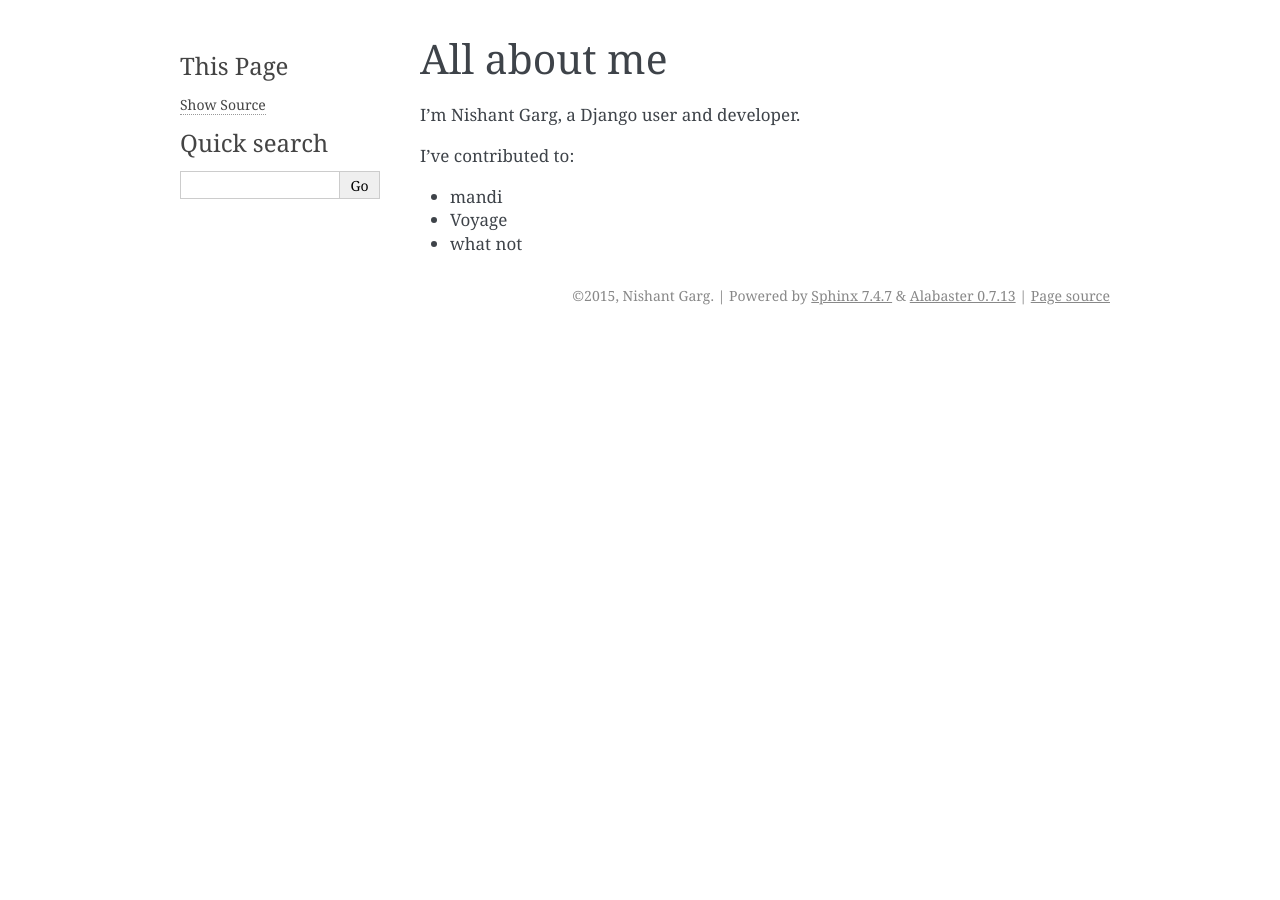
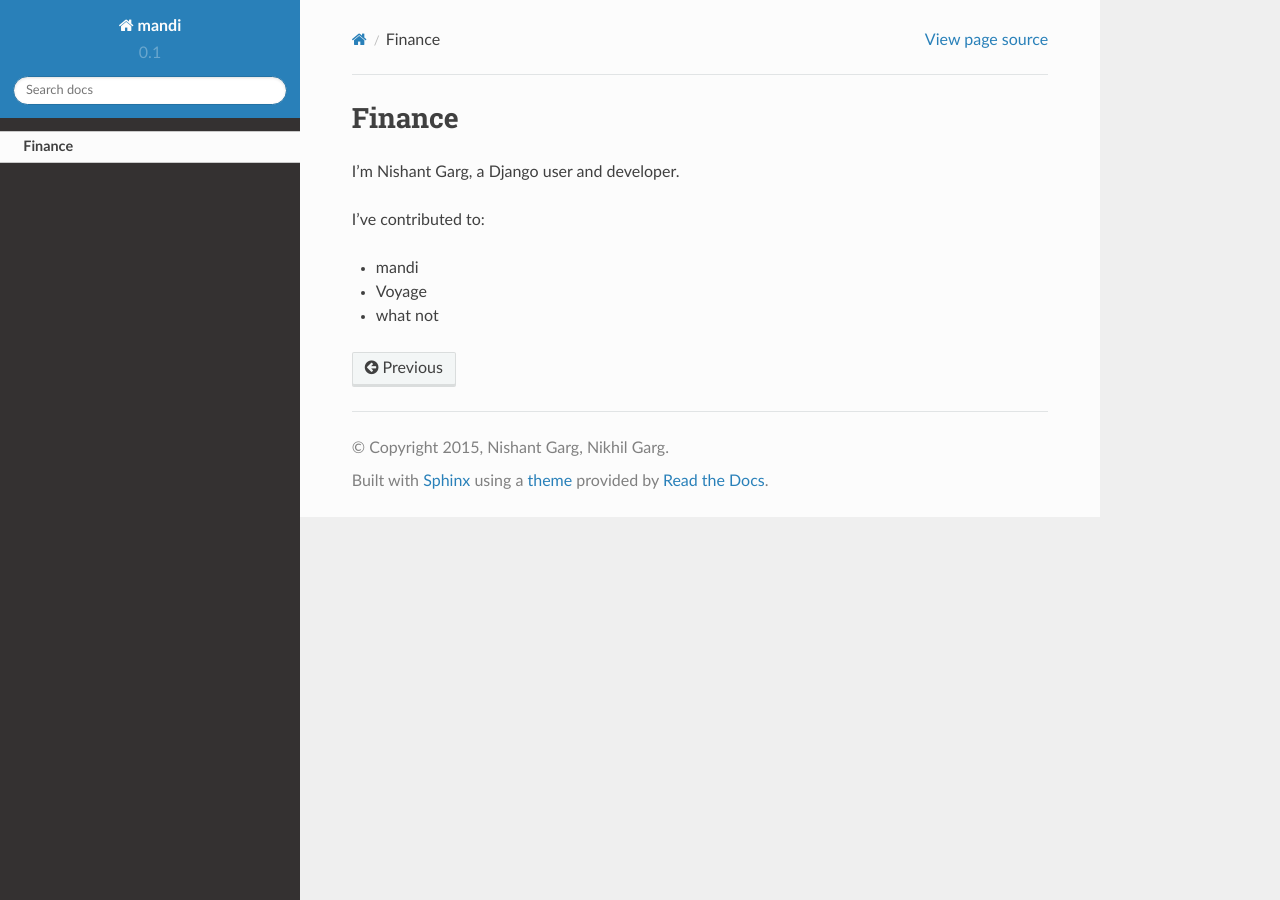
Before and after one commit to nishworks/Tradewinds, a Sphinx documentation site: the page built from docs/finance.txt, in a window 1280 px wide. Built offline with Sphinx 7.4.7 and the Read the Docs theme 2.0.0, drawn with Linux system fonts in a browser that asks for light colours.

Commit message:
Added nicer theme for docs. Added a setup.sh script to setup docs+project. Added a shortcut to open docs

```diff
--- a/docs/conf.py
+++ b/docs/conf.py
@@ -15,6 +15,7 @@
 import sys
 import os
 import shlex
+import sphinx_rtd_theme
 
 # If extensions (or modules to document with autodoc) are in another directory,
 # add these directories to sys.path here. If the directory is relative to the
@@ -49,8 +50,8 @@ master_doc = 'index'
 
 # General information about the project.
 project = u'mandi'
-copyright = u'2015, Nishant Garg'
-author = u'Nishant Garg'
+copyright = u'2015, Nishant Garg, Nikhil Garg'
+author = u'Nishant Garg, Nikhil Garg'
 
 # The version info for the project you're documenting, acts as replacement for
 # |version| and |release|, also used in various other places throughout the
@@ -110,8 +111,8 @@ todo_include_todos = False
 
 # The theme to use for HTML and HTML Help pages.  See the documentation for
 # a list of builtin themes.
-html_theme = 'alabaster'
-
+html_theme = "sphinx_rtd_theme"
+html_theme_path = [sphinx_rtd_theme.get_html_theme_path()]
 # Theme options are theme-specific and customize the look and feel of a theme
 # further.  For a list of options available for each theme, see the
 # documentation.
--- a/docs/finance.txt
+++ b/docs/finance.txt
@@ -1,5 +1,5 @@
 ############
-All about me
+Finance
 ############
 
 I'm Nishant Garg, a Django user and developer.
--- a/requirements.txt
+++ b/requirements.txt
@@ -7,3 +7,4 @@ ipython
 Jinja2
 requests
 sphinx
+sphinx_rtd_theme
```
Also changed, not shown: README.md (+9 -0 lines), 2 other files.
